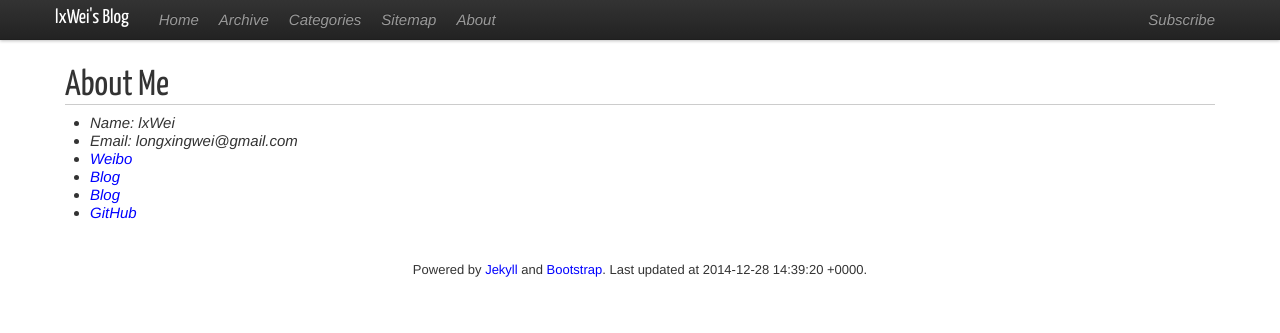
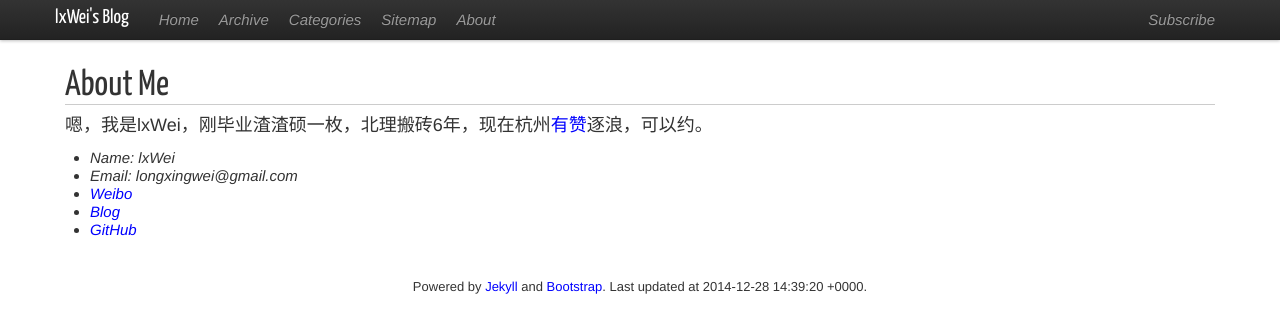
Before and after one commit to lxWei/lxwei.github.com, a Jekyll site: the page built from about.html, in a window 1280 px wide. Shown: the top 333 px of the page. Built offline with Jekyll 4.4.1, drawn with Linux system fonts in a browser that asks for light colours; nearby versions of some CDN libraries; Markdown is read by kramdown in place of the engine named in the settings.

Commit message:
edit about

```diff
--- a/about.html
+++ b/about.html
@@ -6,11 +6,13 @@ title: About
 
   <h1>About Me</h1>
   <p>
+    嗯，我是lxWei，刚毕业渣渣硕一枚，北理搬砖6年，现在杭州<a href="job.youzan.com">有赞</a>逐浪，可以约。
+  </p>
+  <p>
     <ul>
 	  <li>Name: lxWei </li>
 	  <li>Email: longxingwei@gmail.com</li>
 	  <li><a href='http://weibo.com/wlxwolves'>Weibo</a></li>
-	  <li><a href='http://blog.loongxing.net'>Blog</a></li>
 	  <li><a href='http://lxWei.github.io'>Blog</a></li>
       <li><a href='https://github.com/lxWei'>GitHub</a></li>
     </ul>
```
